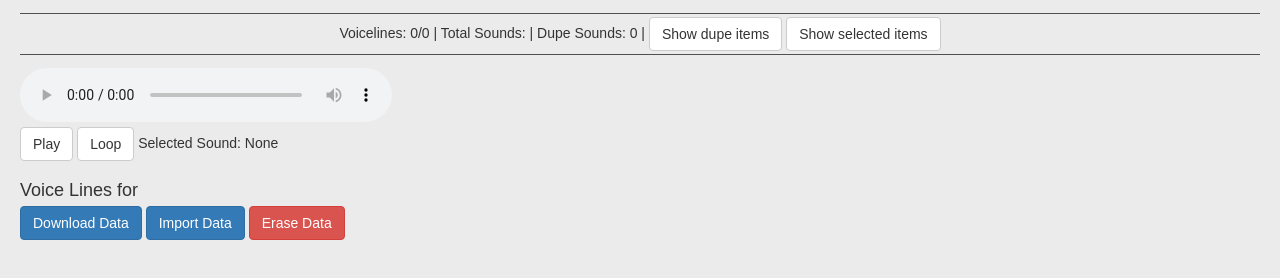
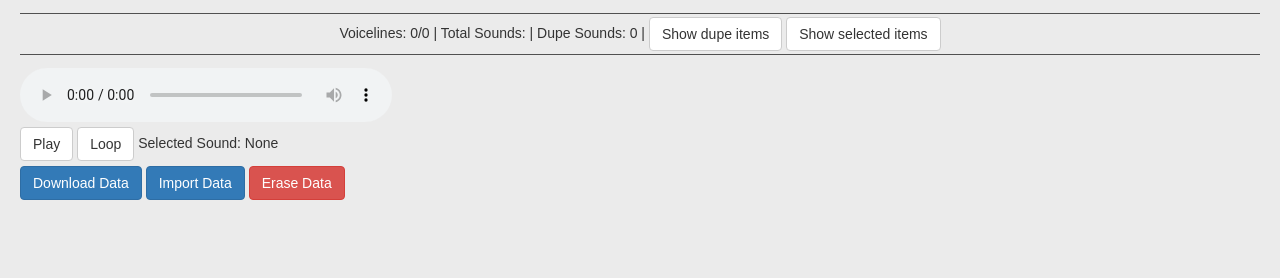
Before and after one commit to Overwatch-Item-Tracker/sounds, a plain HTML site: page index.html in a window 1280 px wide. Drawn offline with nearby package versions, Linux system fonts and the light colour scheme; some packages are replaced by stand-ins of ours; no server answers; a script that the page names is missing.

Commit message:
Hide VL table if no VLs

```diff
--- a/index.html
+++ b/index.html
@@ -25,7 +25,7 @@
         <div class="btn btn-default" ng-click="$ctrl.replaySound()">Play</div>
         <div class="btn btn-default" ng-click="$ctrl.toggleLoop()">{{$ctrl.looping ? "Unloop" : "Loop"}}</div>
         <span class="selectedSound">Selected Sound: {{$ctrl.sSound || 'None'}}</span>
-        <div class="vl-list">
+        <div class="vl-list" ng-show="$ctrl.items[$ctrl.hero]">
           <h2>Voice Lines for {{$ctrl.items[$ctrl.hero].name}}</h2>
           <div class="inner">
             <div class="btn-cont" ng-repeat="vl in $ctrl.items[$ctrl.hero].items.voicelines track by $index">
```
